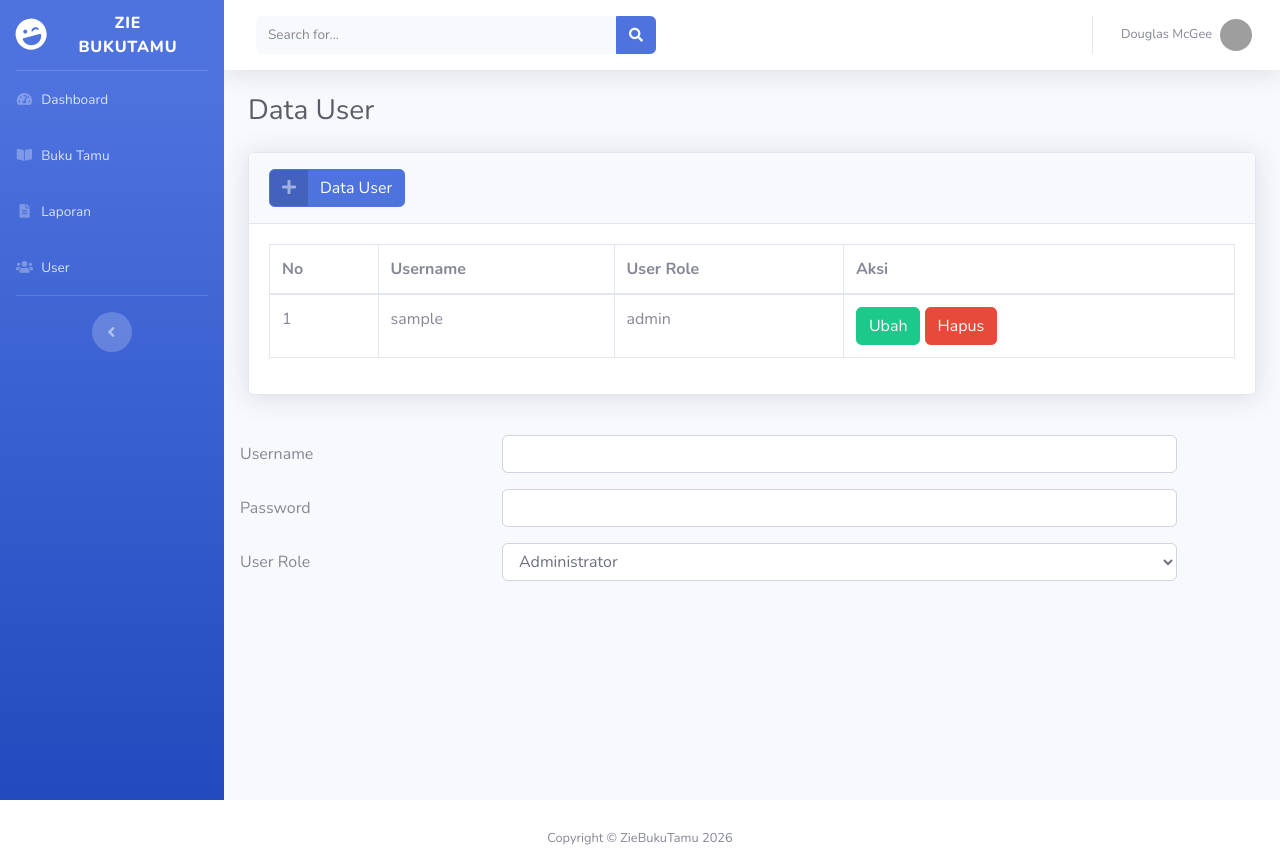
After one commit to Zzra29/Buku-Tamu, a PHP site: page /users.php in a window 1280 px wide. The commit adds this page. Shown: the top 853 px of the page. Run offline with PHP 8.4, Linux system fonts and the light colour scheme; tables that the repository leaves empty or names only in its code hold one stand-in row (values such as "Sample post"); grey boxes are pictures that could not be loaded.

Commit message:
membuat dan menampilkan halaman user

```diff
--- a/buku-tamu.php
+++ b/buku-tamu.php
@@ -66,7 +66,6 @@
                                         <td> <?= $tamu['no_hp'] ?></td>
                                         <td> <?= $tamu['bertemu' ] ?></td>
                                         <td> <?= $tamu['kepentingan' ] ?></td>
-                                        <td><a class="btn btn-success" href="edit-tamu.php?id=<?= $tamu['id_tamu']?>">Ubah</a>
                                         <td>
                                             <a class="btn btn-success" href="edit-tamu.php?id=<?= $tamu['id_tamu'] ?>">Ubah</a>
                                             <a onclick="return confirm('Apakah anda yakin ingin menghapus data ini?')" class="btn btn-danger"
--- /dev/null
+++ b/users.php
@@ -0,0 +1,121 @@
+                <?php
+                require_once('function.php');
+                require_once('koneksi.php');
+                include_once('templates/header.php');
+                ?>
+
+                <!-- Begin Page Content -->
+                <div class="container-fluid">
+
+                    <!-- Page Heading -->
+                    <h1 class="h3 mb-4 text-gray-800">Data User</h1>
+
+                    <!-- Custom styles for this page -->
+                    <link href="assets/vendor/datatables/dataTables.bootstrap4.min.css" rel="stylesheet">
+
+                    <!-- DataTales Example -->
+                    <div class="card shadow mb-4">
+                        <div class="card-header py-3">
+                            <button type="button" class="btn btn-primary btn-icon-split" data-toggle="modal" data-target="#tambahModal">
+                                <span class="icon text-white-50">
+                                    <i class="fas fa-plus"></i>
+                                </span>
+                                <span class="text">Data User</span>
+                            </button>
+                        </div>
+                        <div class="card-body">
+                            <div class="table-responsive">
+                                <table class="table table-bordered" id="dataTable" width="100%" cellspacing="0">
+                                    <thead>
+                                        <tr>
+                                            <th>No</th>
+                                            <th>Username</th>
+                                            <th>User Role</th>
+                                            <th>Aksi</th>
+                                        </tr>
+                                    </thead>
+                                    <tbody>
+                                        <?php
+                                        // penomoran auto-increment
+                                        $no = 1;
+                                        // Query untuk memanggil semua data dari tabel users
+                                        $users = query("SELECT * FROM users");
+                                        foreach ($users as $user) : ?>
+                                        <tr>
+                                            <td><?= $no++; ?></td>
+                                            <td><?= $user['username'] ?></td>
+                                            <td><?= $user['user_role'] ?></td>
+                                            <td>
+                                                <a class="btn btn-success" href="edit-user.php?id=<?= $user['id_user'] ?>">Ubah</a>
+                                                <a onclick="return confirm('Apakah anda yakin ingin menghapus data ini?')" class="btn btn-danger"
+                                                href="hapus-user.php?id=<?= $user['id_user'] ?>">Hapus</a>
+                                            </td>
+                                        </tr>
+                                        <?php endforeach; ?>
+                                    </tbody>
+                                </table>
+                            </div>
+                        </div>
+                    </div>
+
+                    <!-- Page level plugins -->
+                        <script src="assets/vendor/datatables/jquery.dataTables.min.js"></script>
+                        <script src="assets/vendor/datatables/dataTables.bootstrap4.min.js"></script>
+
+                        <!-- Page level custom scripts -->
+                        <script src="assets/js/demo/datatables-demo.js"></script>
+
+
+                </div>
+                <!-- /.container-fluid -->
+
+               <?php
+                    // mengambil data barang dari tabel dengan kode terbesar
+                    $query = mysqli_query($koneksi, "SELECT max(id_user) as kodeTerbesar FROM users");
+                    $data = mysqli_fetch_array($query);
+                    $kodeTerbesar = $data['kodeTerbesar'];
+
+                    // mengambil angka dari kode terbesar, ubah ke integer
+                    $urutan = (int) substr($kodeTerbesar, 3, 2);
+
+                    // nomor berikutnya
+                    $urutan++;
+
+                    // buat kode user baru
+                    $huruf = "usr";
+                    $kodeuser = $huruf . sprintf("%02s", $urutan);
+                    ?>
+
+                    <!-- Modal -->
+                                        <div class="modal-body">
+                            <form method="post" action="">
+                                <input type="hidden" name="id_user" id="id_user" value="<?= $kodeuser ?>">
+                                <div class="form-group row">
+                                    <label for="username" class="col-sm-3 col-form-label">Username</label>
+                                    <div class="col-sm-8">
+                                        <input type="text" class="form-control" id="username" name="username">
+                                    </div>
+                                </div>
+                                <div class="form-group row">
+                                    <label for="password" class="col-sm-3 col-form-label">Password</label>
+                                    <div class="col-sm-8">
+                                        <input type="password" class="form-control" id="password" name="password">
+                                    </div>
+                                </div>
+                                <div class="form-group row">
+                                    <label for="user_role" class="col-sm-3 col-form-label">User Role</label>
+                                    <div class="col-sm-8">
+                                        <select class="form-control" id="user_role" name="user_role">
+                                            <option value="admin">Administrator</option>
+                                            <option value="operator">Operator</option>
+                                        </select>
+                                    </div>
+                                </div>
+                            </form>
+                        </div>
+                    </div>
+                </div>
+
+                <?php
+                include_once('templates/footer.php');
+                ?>
```
